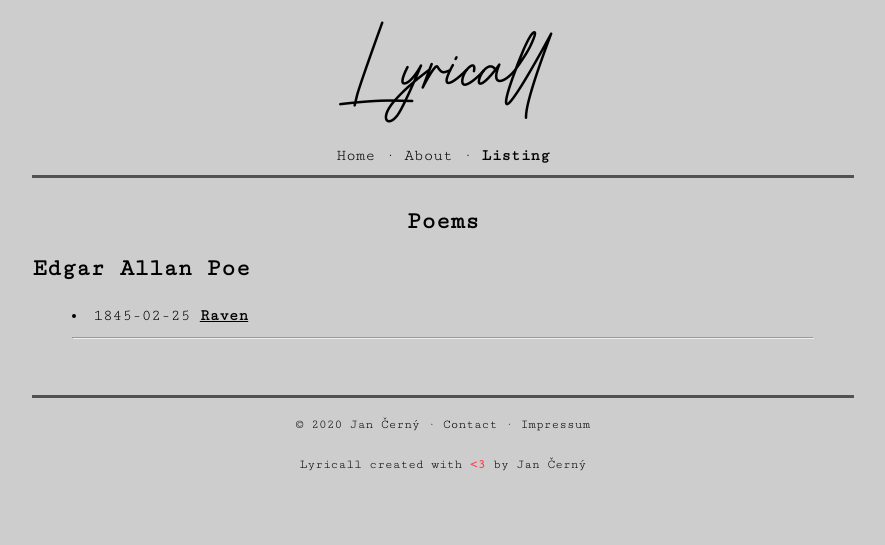
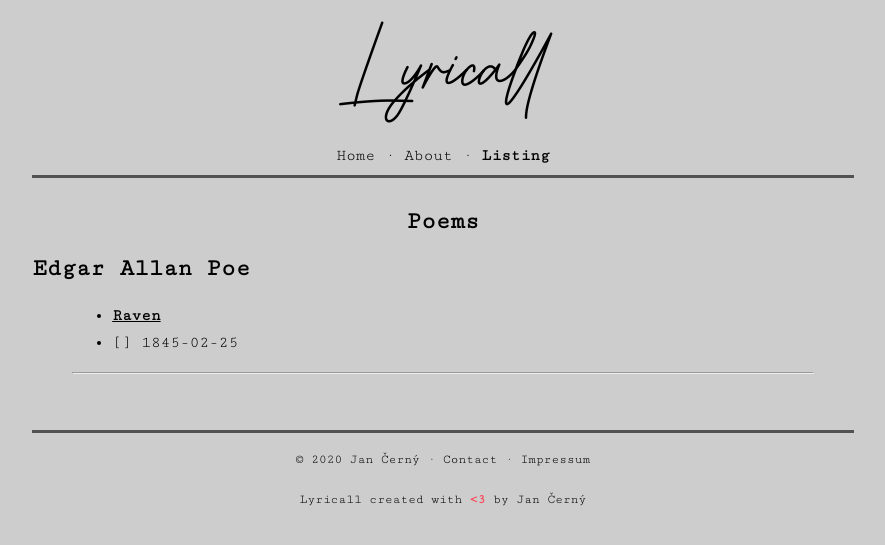
Before and after one commit to yagarea/lyricall, a Jekyll site: the page built from poems.md, in a window 1280 px wide. Shown: the top 545 px of the page, without its empty margins (197-1082 px from the left). Built offline with Jekyll 4.4.1, drawn with Linux system fonts in a browser that asks for light colours.

Commit message:
remake poem list generation

```diff
--- a/poems.md
+++ b/poems.md
@@ -8,17 +8,17 @@ tab: listing
 {%- capture authors_raw -%}{% for post in site.posts %}{{- post.author -}}{% if forloop.last == false %}^{% endif %}{% endfor %}{% endcapture %}
 {%- assign authors = authors_raw | split: "^" | uniq -%}
 
-<div>
+<div class="poem-list">
 {% for author in authors %}
 	<h2 id="{{ author | replace: " ", "-" }}">{{ author }}</h2>
 	<blockquote>
 		{% assign current_author = site.posts | where: "author", author %}
 		{% for post in current_author %}
 			{% if post.listed %}
-    		<li>
-      			<time datetime="{{ post.date | date_to_xmlschema }}">{{ post.date | date: "%Y-%m-%d" }}</time>
-      			<a href="{{ post.url | relative_url }}"><b>{{ post.title }}</b></a>
-    		</li>
+			<ul class="hfill">
+    			<li><a href="{{ post.url | relative_url }}"><b>{{ post.title }}</b></a></li>
+				<li>[{{ post.lang | upcase }}] <time datetime="{{ post.date | date_to_xmlschema }}">{{ post.date | date: "%Y-%m-%d" }}</time></li>
+			</ul>
 			{% endif %}
 		{% endfor %}
 		<hr/>
```
